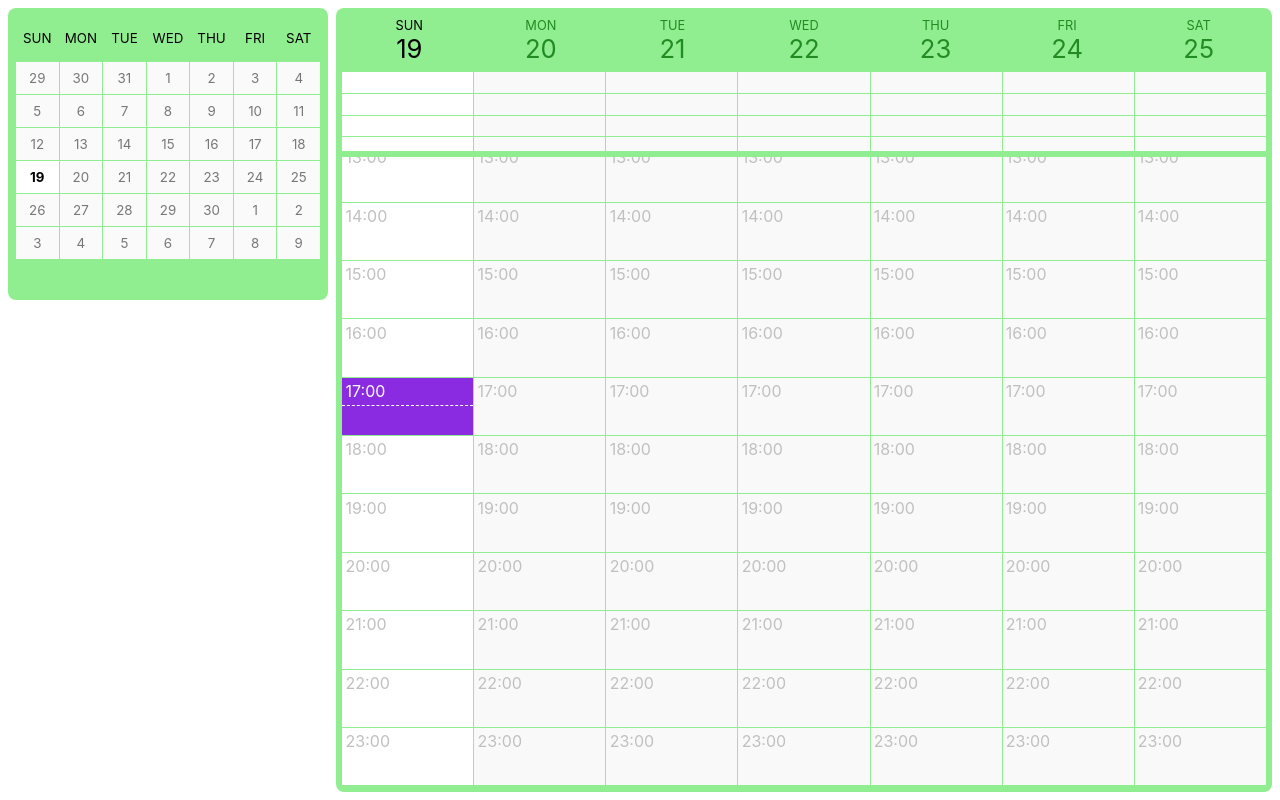
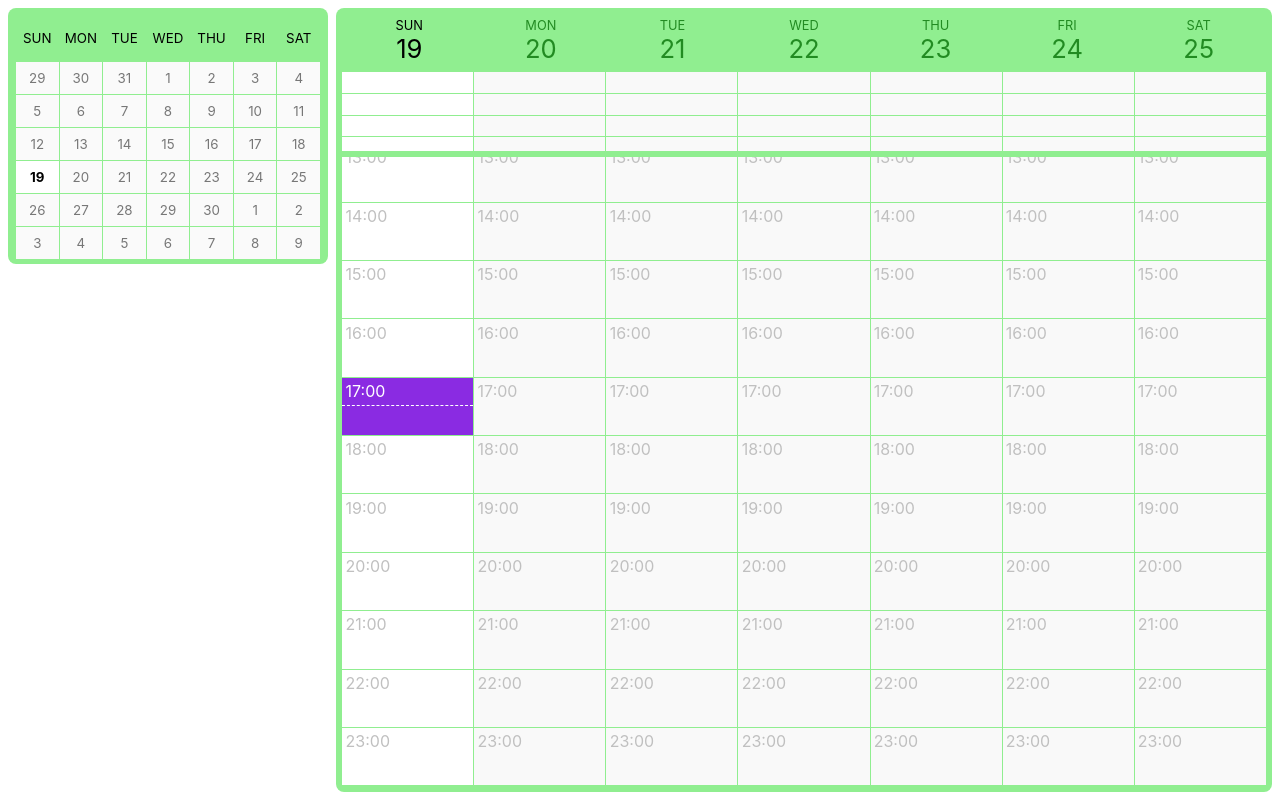
Before and after one commit to nkoster/calendar, a React (Create React App) app: page / in a window 1280 px wide. Built offline with nearby package versions, Linux system fonts and the light colour scheme; the HTML template or start-up script is replaced by a standard one.

Commit message:
Layout: height: 16rem

```diff
--- a/src/components/ContainerMonth.css
+++ b/src/components/ContainerMonth.css
@@ -3,7 +3,7 @@
     left: .5rem;
     top: .5rem;
     width: var(--left-width);
-    min-height: 17rem;
+    height: 16rem;
     background-color: lightgreen;
     border-radius: var(--main-border-radius);
     display: flex;
```
